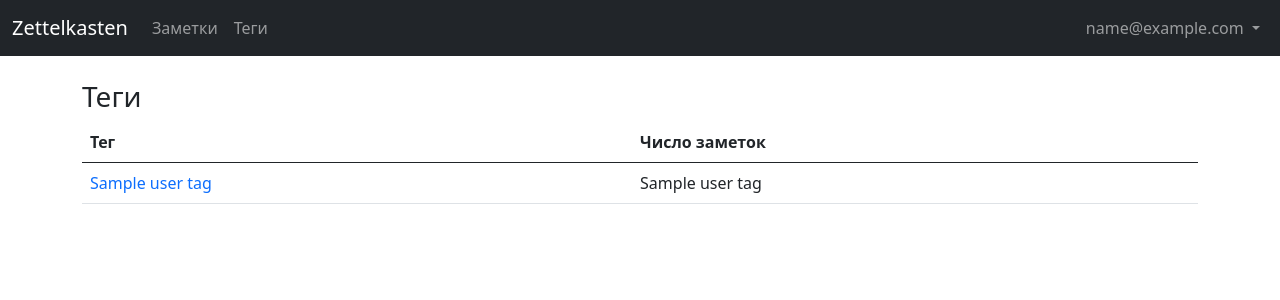
After one commit to Woofka/zettelkasten, a Flask app: page /tags in a window 1280 px wide. The commit adds this page. Shown: the top 300 px of the page. Run offline with Flask 2, Linux system fonts and the light colour scheme; a user stored in the database is signed in; a database or web service that is not in the repository returns one stand-in record (values such as "Sample title"); some libraries are stand-ins or nearby versions.

Commit message:
Add tags page

```diff
--- a/db.py
+++ b/db.py
@@ -221,6 +221,28 @@ class Tag:
         if conn_curs is None:
             cursor.close()
             conn.close()
+
+        return tags
+
+    @staticmethod
+    def get_user_tags(user_id):
+        conn = get_db_connection()
+        cursor = conn.cursor()
+
+        query = r"select tag_id, user_id, tag, count(tag_id) count " \
+                r"from user_tags " \
+                r"left join note_tags on note_tags.tag_id = user_tags.id " \
+                r"where user_id = %s and tag_id is not null " \
+                r"group by tag_id, user_id, tag " \
+                r"order by count desc, tag;"
+        cursor.execute(query, (user_id,))
+        result = cursor.fetchall()
+        tags = []
+        for row in result:
+            tags.append((Tag(row[0], row[1], row[2]), row[3]))
+
+        cursor.close()
+        conn.close()
 
         return tags
 
--- a/main.py
+++ b/main.py
@@ -7,7 +7,7 @@ from flask_login import LoginManager, login_user, logout_user, login_required, c
 import markdown
 import md_extentions
 
-from db import User, Note
+from db import User, Note, Tag
 
 
 app = Flask(__name__)
@@ -243,4 +243,11 @@ def delete_note(note_local_id):
     return redirect(url_for('notes_page'))
 
 
+@app.route('/tags')
+@login_required
+def tags_page():
+    tags = Tag.get_user_tags(current_user.id)
+    return render_template('tags.html', tags=tags)
+
+
 app.run('0.0.0.0', 80, True)
--- a/templates/navbar.html
+++ b/templates/navbar.html
@@ -10,13 +10,12 @@
 
         {% if current_user.is_authenticated %}
         <li class="nav-item">
-          <a class="nav-link" href="{{url_for('notes_page')}}">Мои заметки</a>
+          <a class="nav-link" href="{{url_for('notes_page')}}">Заметки</a>
+        </li>
+        <li class="nav-item">
+          <a class="nav-link" href="{{ url_for('tags_page') }}">Теги</a>
         </li>
         {% endif %}
-
-        <li class="nav-item">
-          <a class="nav-link" href="#">To be done</a>
-        </li>
       </ul>
 
       <ul class="navbar-nav mb-2 mb-lg-0">
--- a/templates/notes.html
+++ b/templates/notes.html
@@ -1,10 +1,7 @@
 {% extends 'base.html' %}
 
 {% block content %}
-  <div class="d-grid gap-2 d-lg-block">
-    <h3 class="col-auto me-auto">Мои заметки</h3>
-
-  </div>
+  <h3>Заметки</h3>
 
   <form class="input-group mt-2" method="GET" action="{{ url_for('notes_page') }}">
     <a class="btn btn-success" href="{{ url_for('add_note') }}">Добавить заметку</a>
--- /dev/null
+++ b/templates/tags.html
@@ -0,0 +1,24 @@
+{% extends 'base.html' %}
+
+{% block content %}
+  <h3>Теги</h3>
+
+  {% if tags %}
+    <table class="table">
+      <thead>
+        <th scope="col">Тег</th>
+        <th scope="col">Число заметок</th>
+      </thead>
+      <tbody>
+        {% for tag, count in tags %}
+          <tr>
+            <td><a class="text-decoration-none" href="{{ url_for('notes_page', t=tag.id) }}">{{ tag.tag_str }}</a></td>
+            <td>{{ count }}</td>
+          </tr>
+        {% endfor %}
+      </tbody>
+    </table>
+  {% else %}
+    <h4 class="text-center mt-4">Теги не найдены</h4>
+  {% endif %}
+{% endblock %}
```
